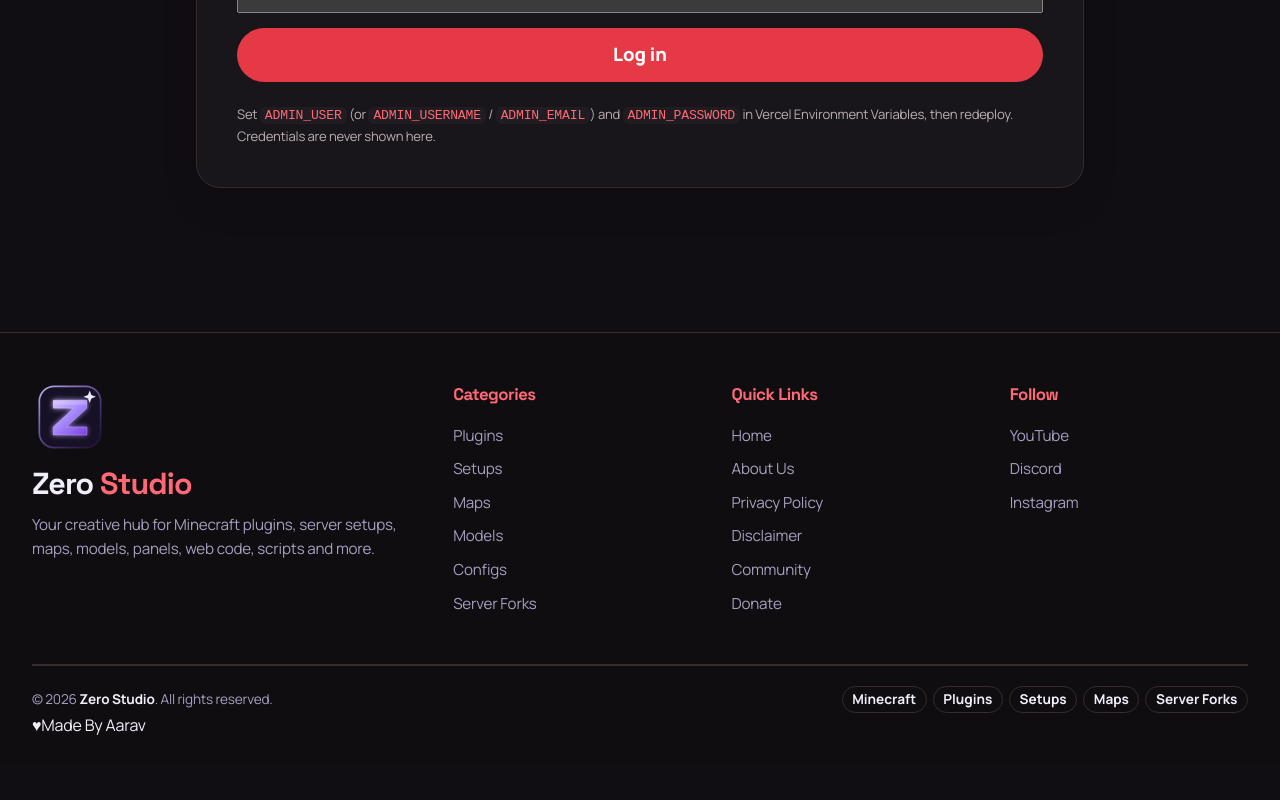
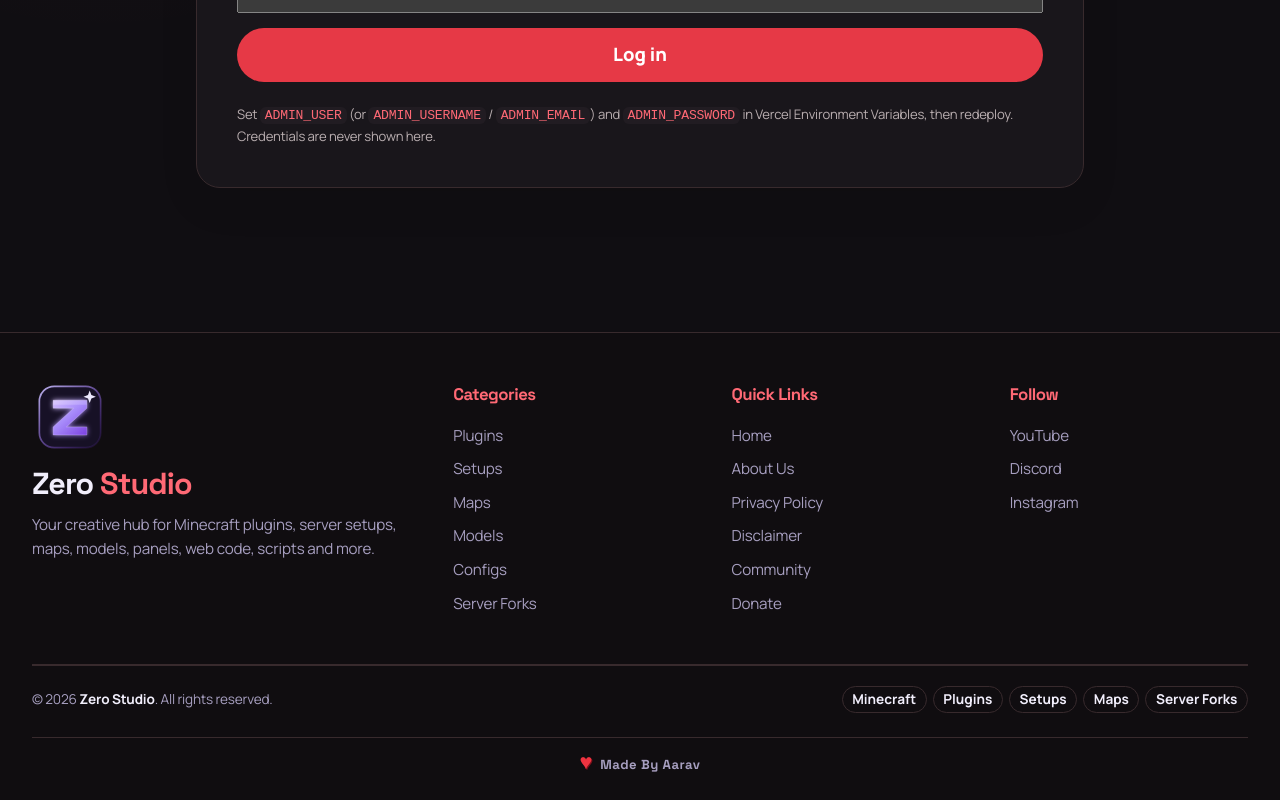
Before and after one commit to aaravgyt782013-netizen/zerostudio-, a Next.js app: page /admin in a window 1280 px wide. Shown: the part 620-1420 px from the top of the page. Before the commit the page ends 1383 px from the top, so only its background shows below. Built offline with nearby package versions, Linux system fonts and the light colour scheme; no server answers; the database is empty.

Commit message:
Style Minecraft heart footer credit

```diff
--- a/src/app/globals.css
+++ b/src/app/globals.css
@@ -432,6 +432,8 @@ blockquote{border-left:6px solid var(--accent);background:var(--surface2);paddin
 .gsh-footer-copy{color:var(--muted);font-size:.85rem}
 .gsh-footer-copy b{color:var(--text)}
 .gsh-footer-tags{display:flex;flex-wrap:wrap;gap:6px}
+.gsh-footer-credit{display:flex;align-items:center;justify-content:center;gap:.45rem;margin-top:1.5rem;padding-top:1rem;border-top:1px solid var(--line);color:var(--muted);font-family:var(--head);font-size:.82rem;font-weight:700;letter-spacing:.04em}
+.gsh-footer-heart{color:#ef3340;font-family:monospace;font-size:1.35rem;line-height:1;text-shadow:1px 1px 0 #7d101b;transform:translateY(-1px)}
 .gsh-footer-tag{
   font-family:var(--head);font-weight:700;font-size:.85rem;letter-spacing:.1em;text-transform:uppercase;
   color:var(--text);border:2px solid var(--line);padding:.1rem .6rem;
```
